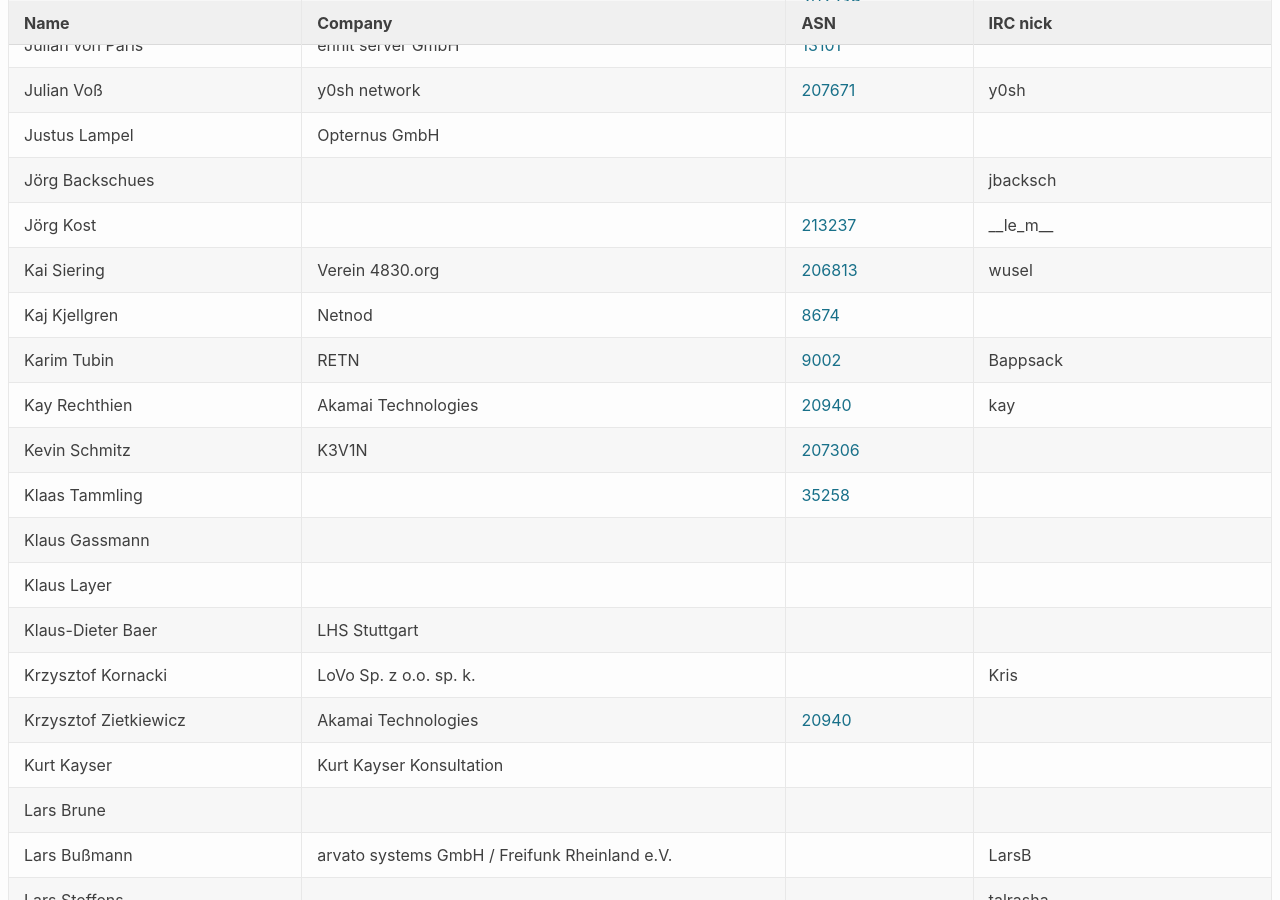
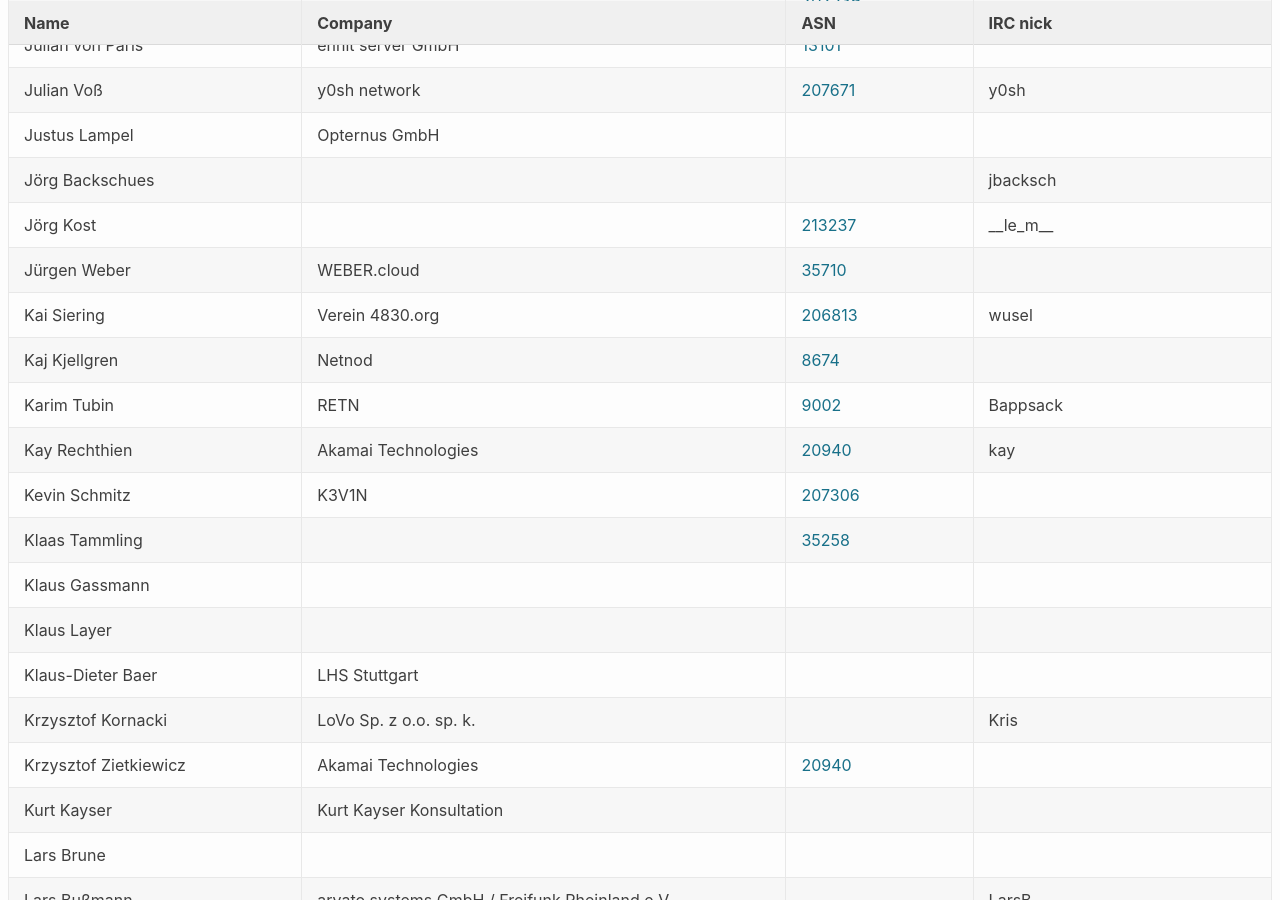
Before and after one commit to denog/pretix-attendeelist, a Jekyll site: the page built from index.markdown, in a window 1280 px wide and 900 px high, scrolled down 9307 px. Built offline with Jekyll 4.4.1, drawn with Linux system fonts in a browser that asks for light colours.

Commit message:
Latest data: Tue Nov  3 22:19:55 UTC 2020

```diff
--- a/_data/attendees.json
+++ b/_data/attendees.json
@@ -1194,6 +1194,12 @@
     "asn": "AS207671"
   },
   {
+    "name": "Jürgen Weber",
+    "company": "WEBER.cloud",
+    "irc": null,
+    "asn": "AS35710"
+  },
+  {
     "name": "Justus Lampel",
     "company": "Opternus GmbH",
     "irc": null,
```
